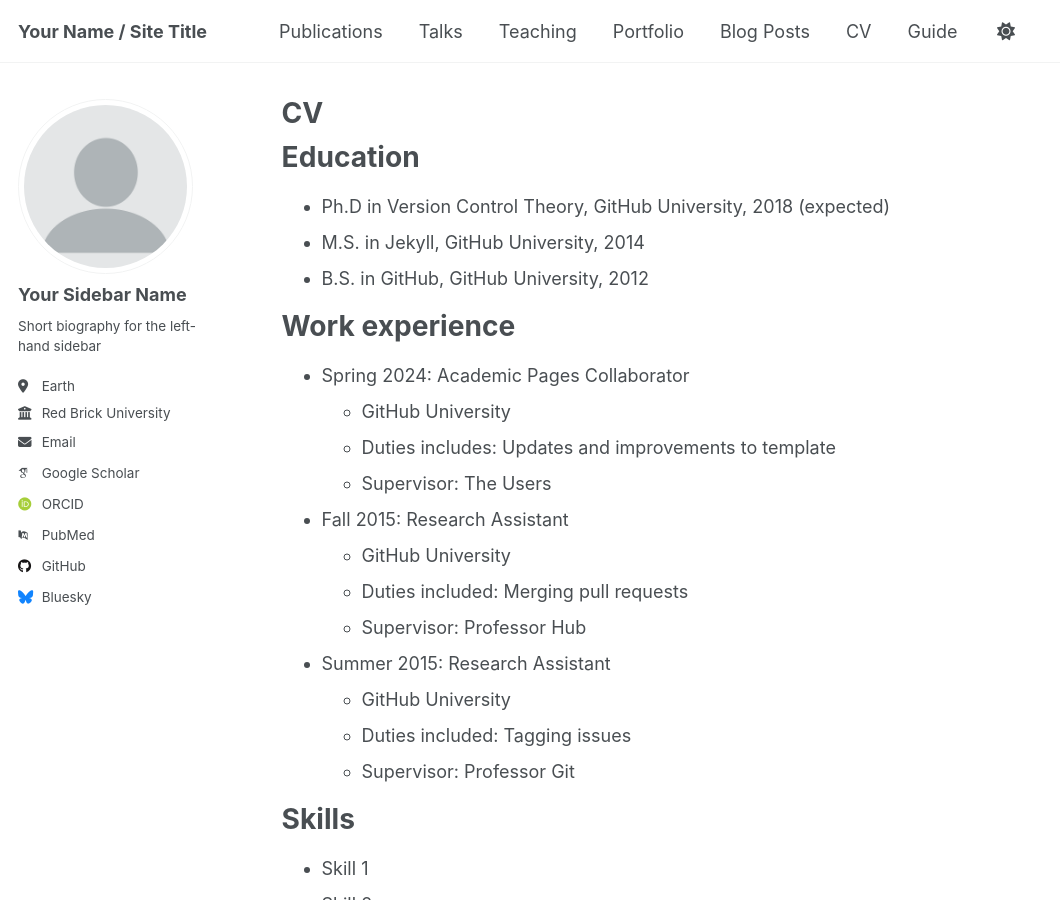
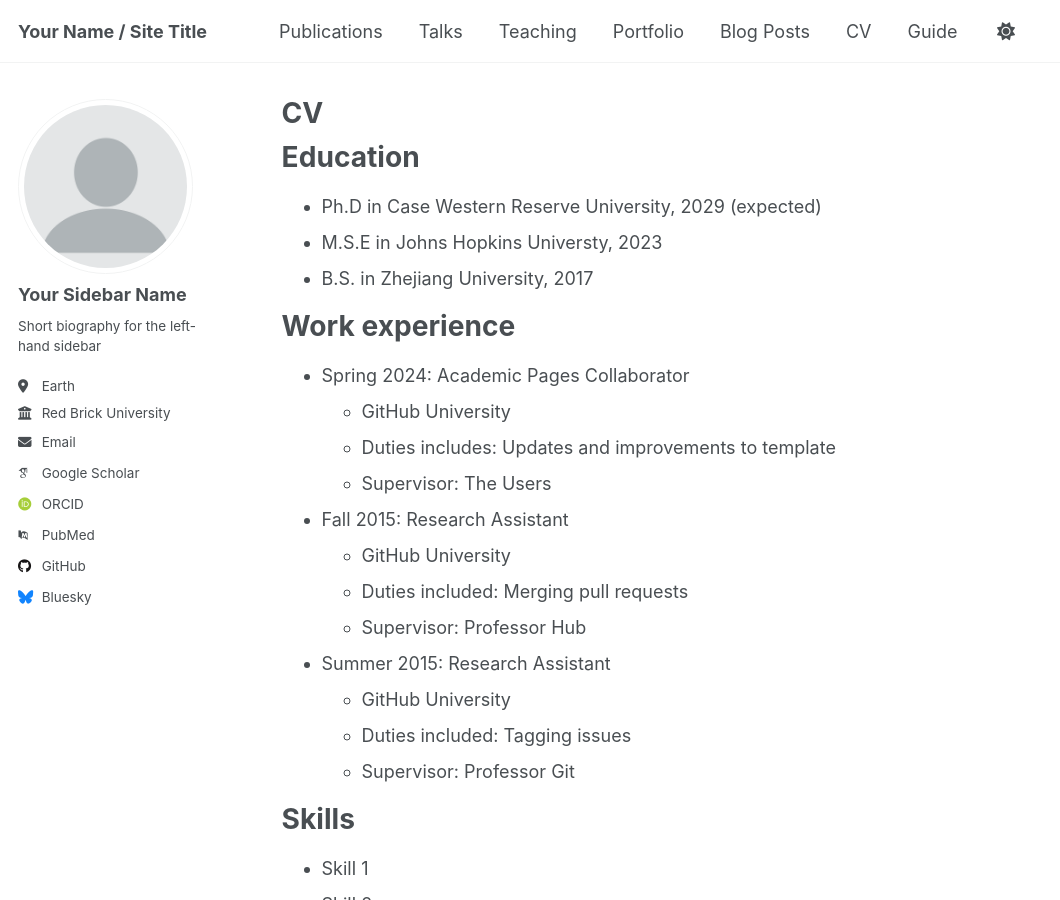
Before and after one commit to lingzhuu/lingzhuu.github.io, a Jekyll site: the page built from _pages/cv.md, in a window 1280 px wide and 900 px high. Shown: the whole window, without its empty margins (0-1060 px from the left). Built offline with Jekyll 4.4.1, drawn with Linux system fonts in a browser that asks for light colours; some web fonts are replaced.

Commit message:
Update cv.md

```diff
--- a/_pages/cv.md
+++ b/_pages/cv.md
@@ -11,9 +11,9 @@
 
 Education
 ======
-* Ph.D in Version Control Theory, GitHub University, 2018 (expected)
-* M.S. in Jekyll, GitHub University, 2014
-* B.S. in GitHub, GitHub University, 2012
+* Ph.D in Case Western Reserve University, 2029 (expected)
+* M.S.E in Johns Hopkins Universty, 2023
+* B.S. in Zhejiang University, 2017
 
 Work experience
 ======
```
